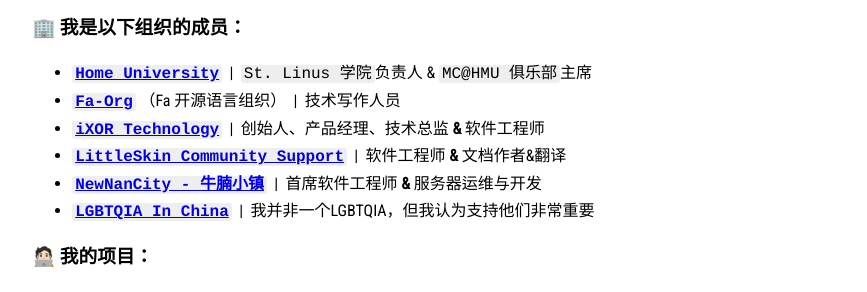
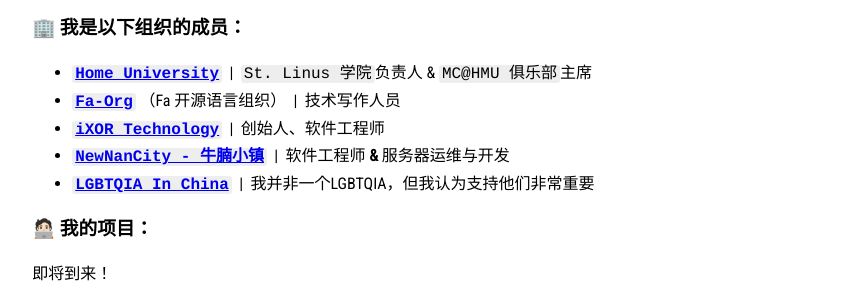
Before and after one commit to Cubik65536/Cubik65536.github.io, a plain HTML site: page index.html in a window 1280 px wide. Shown: the part 1169-1461 px from the top of the page, without its empty margins (206-1073 px from the left). Drawn offline with nearby package versions, Linux system fonts and the light colour scheme.

Commit message:
Update index.html

```diff
--- a/index.html
+++ b/index.html
@@ -85,17 +85,12 @@
                         <li>
                             <strong><code><a href="https://github.com/iXORTech">iXOR Technology</a></code></strong>
                             &nbsp;|&nbsp;
-                            创始人、产品经理、技术总监 <strong>&</strong> 软件工程师
-                        </li>
-                        <li>
-                            <strong><code><a href="https://github.com/LittleSkinCommspt">LittleSkin Community Support</a></code></strong>
-                            &nbsp;|&nbsp;
-                            软件工程师 <strong>&</strong> 文档作者&翻译
+                            创始人、软件工程师
                         </li>
                         <li>
                             <strong><code><a href="https://github.com/NewNanCity">NewNanCity - 牛腩小镇</a></code></strong>
                             &nbsp;|&nbsp;
-                            首席软件工程师 <strong>&</strong> 服务器运维与开发
+                            软件工程师 <strong>&</strong> 服务器运维与开发
                         </li>
                         <li>
                             <strong><code><a href="https://github.com/LGBT-CN">LGBTQIA In China</a></code></strong>
```
